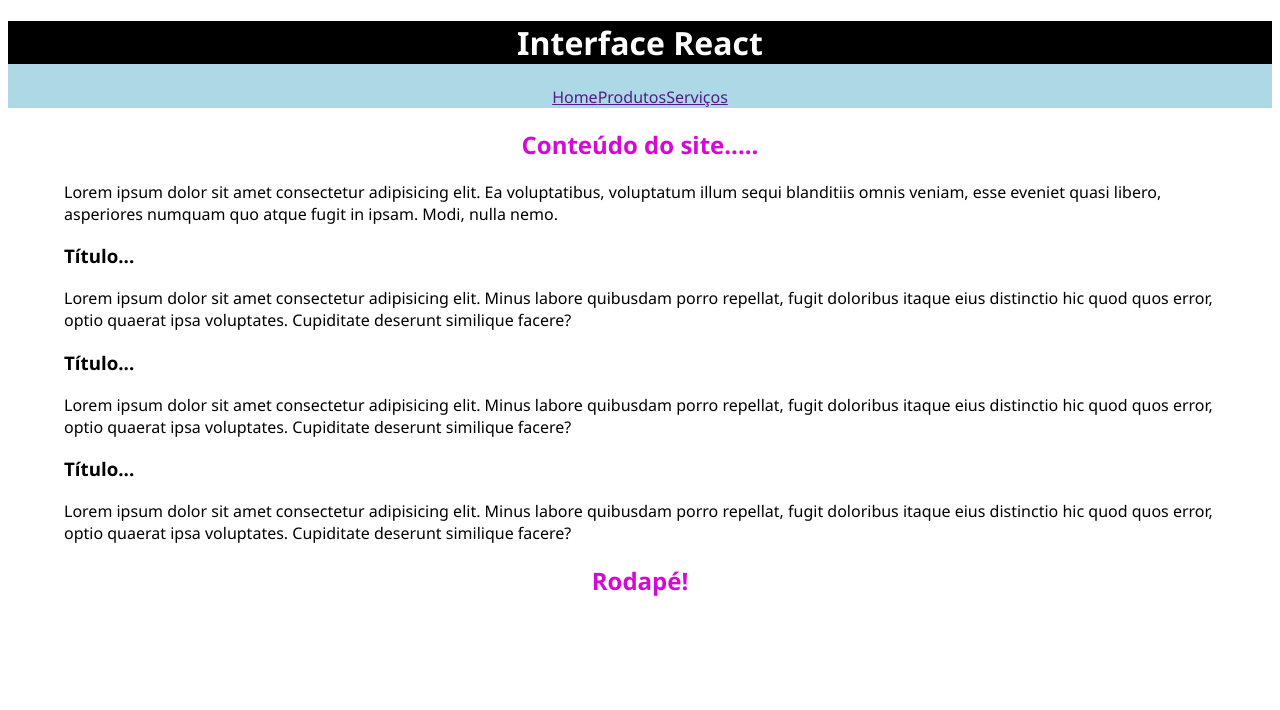
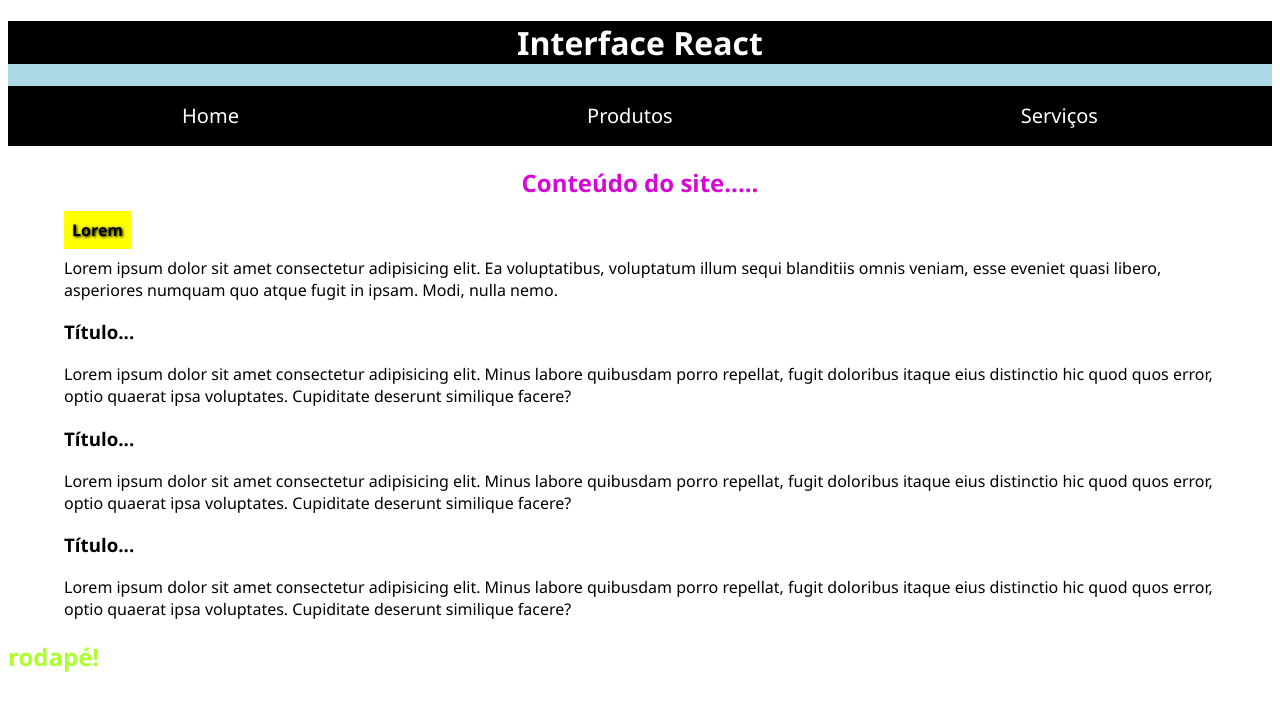
Before and after one commit to thiagoribeiro2003/meu-app, a React (Create React App) app: page / in a window 1280 px wide. Shown: the top 710 px of the page. Built offline with nearby package versions, Linux system fonts and the light colour scheme.

Commit message:
CSS do menu e organização da pasta layout

```diff
--- a/src/App.jsx
+++ b/src/App.jsx
@@ -1,6 +1,6 @@
-import Cabecalho from "./components/layout/Cabecalho";
-import Conteudo from "./components/layout/Conteudo";
-import Rodape from "./components/layout/Rodape";
+import Cabecalho from "./components/layout/Cabecalho/Cabecalho";
+import Conteudo from "./components/layout/Conteudo/Conteudo";
+import Rodape from "./components/layout/Rodape/Rodape";
 
 const App = () => {
   return (
--- a/src/components/layout/Cabecalho.jsx
+++ b/src/components/layout/Cabecalho/Cabecalho.jsx
@@ -1,4 +1,4 @@
-import Menu from "../Menu";
+import Menu from "../Menu/Menu";
 
 /* Objeto de estilos CSS */
 const estilos = {
--- a/src/components/layout/Conteudo.css
+++ /dev/null
@@ -1,9 +0,0 @@
-main {
-  width: 90vw;
-  margin: auto;
-}
-
-.subtitulo {
-  text-align: center;
-  color: rgb(214, 8, 214);
-}
--- a/src/components/layout/Conteudo.jsx
+++ b/src/components/layout/Conteudo/Conteudo.jsx
@@ -1,14 +1,17 @@
 // Comentário JS ctrl ;
 /* Comentário JS shift alt a */
-import Artigo from "../Artigo";
-import "./Conteudo.css";
+import Artigo from "../../Artigo";
+import estilos from "./Conteudo.module.css";
 
 const Conteudo = () => {
   return (
     <main>
       <section>
         {/*Aqui é um comentário dentro do jsx*/}
-        <h2 className="subtitulo">Conteúdo do site.....</h2>
+        <h2 className={estilos.subtitulo}>Conteúdo do site.....</h2>
+        <span className={`${estilos.destaque} ${estilos.sombraTexto}`}>
+          Lorem
+        </span>
         <p>
           Lorem ipsum dolor sit amet consectetur adipisicing elit. Ea
           voluptatibus, voluptatum illum sequi blanditiis omnis veniam, esse
--- /dev/null
+++ b/src/components/layout/Conteudo/Conteudo.module.css
@@ -0,0 +1,19 @@
+main {
+  width: 90vw;
+  margin: auto;
+}
+
+.subtitulo {
+  text-align: center;
+  color: rgb(214, 8, 214);
+}
+
+.destaque {
+  background-color: yellow;
+  font-weight: bold;
+  padding: 0.5rem;
+}
+
+.sombraTexto {
+  text-shadow: black 1px 1px 3px;
+}
--- a/src/components/Menu.jsx
+++ b/src/components/layout/Menu/Menu.jsx
@@ -1,6 +1,7 @@
+import estilos from "./Menu.module.css";
 const Menu = () => {
   return (
-    <nav>
+    <nav className={estilos.menu}>
       <a href="">Home</a>
       <a href="">Produtos</a>
       <a href="">Serviços</a>
--- /dev/null
+++ b/src/components/layout/Menu/Menu.module.css
@@ -0,0 +1,14 @@
+.menu {
+  display: flex;
+  justify-content: space-around;
+  background-color: black;
+  height: 60px;
+}
+
+.menu a {
+  text-decoration: none;
+  font-size: 20px;
+  color: white;
+  display: flex;
+  align-items: center;
+}
--- a/src/components/layout/Rodape.jsx
+++ /dev/null
@@ -1,8 +0,0 @@
-const Rodape = () => {
-  return (
-    <footer>
-      <h2 className="subtitulo">Rodapé!</h2>
-    </footer>
-  );
-};
-export default Rodape;
--- /dev/null
+++ b/src/components/layout/Rodape/Rodape.jsx
@@ -0,0 +1,10 @@
+import estilos from "./Rodape.module.css";
+
+const Rodape = () => {
+  return (
+    <footer>
+      <h2 className={estilos.subtitulo}>Rodapé!</h2>
+    </footer>
+  );
+};
+export default Rodape;
--- /dev/null
+++ b/src/components/layout/Rodape/Rodape.module.css
@@ -0,0 +1,4 @@
+.subtitulo {
+  color: greenyellow;
+  text-transform: lowercase;
+}
```
